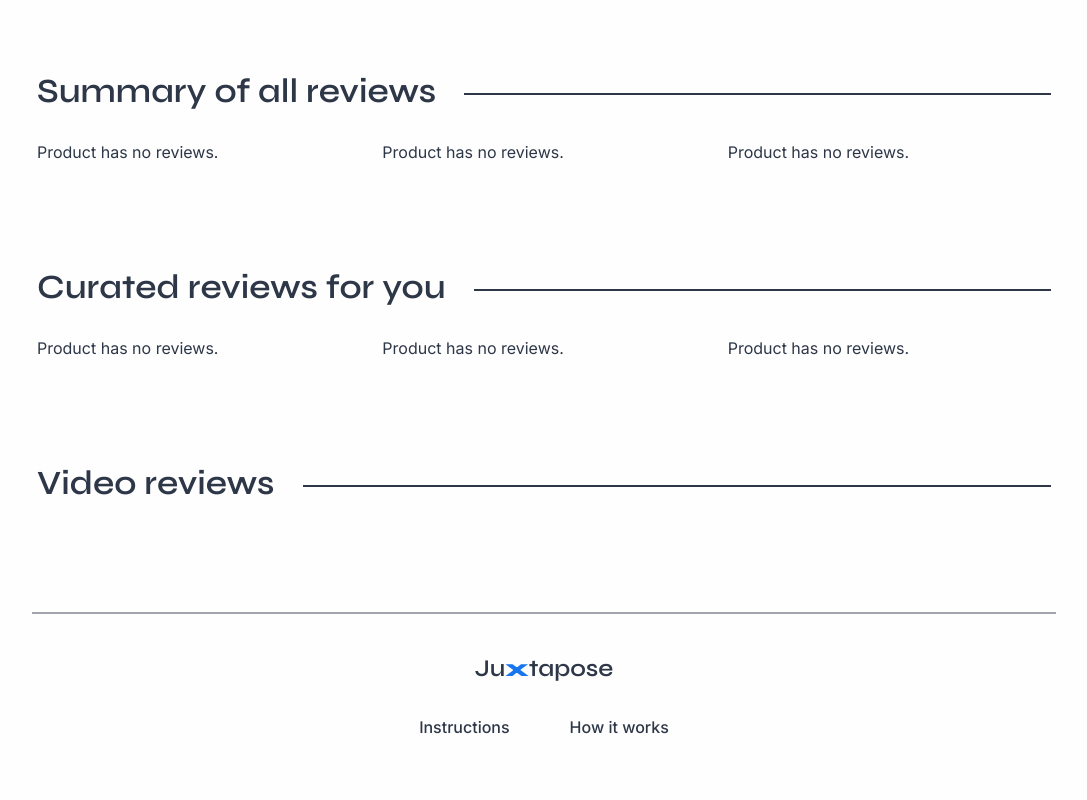
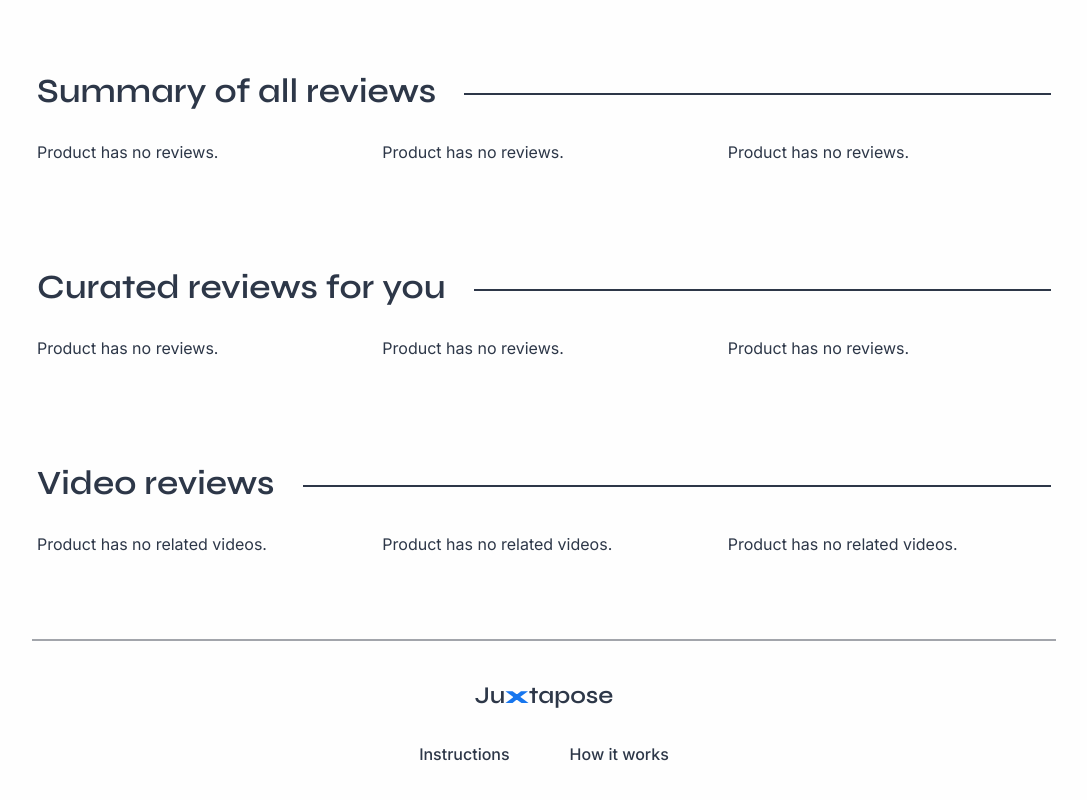
Before and after one commit to tzada8/capstone, a React (Create React App) app in the folder frontend/: page /comparisons in a window 1280 px wide. Shown: the part 919-1719 px from the top of the page, without its empty margins (96-1183 px from the left). Built offline with nearby package versions, Linux system fonts and the light colour scheme.

Commit message:
Display no videos text if none exist (#92)

```diff
--- a/frontend/src/components/comparison/comparison-data/VideosData.jsx
+++ b/frontend/src/components/comparison/comparison-data/VideosData.jsx
@@ -3,8 +3,10 @@ import React from "react";
 import "./ComparisonData.css";
 
 function VideosData(props) {
+    const noVideos = props.videos.length === 0;
+
 	return (
-		<div>
+		noVideos ? <p className="body-1">Product has no related videos.</p> : <div>
             {props.videos.map((video, i) => (
                 <div key={`video-${i}`} className="related-videos-spacing">
                     <a key={video.title} href={video.link} target="_blank" rel="noreferrer">
```
Also changed, not shown: 1 other file (tests, documents, lock files or other folders).
